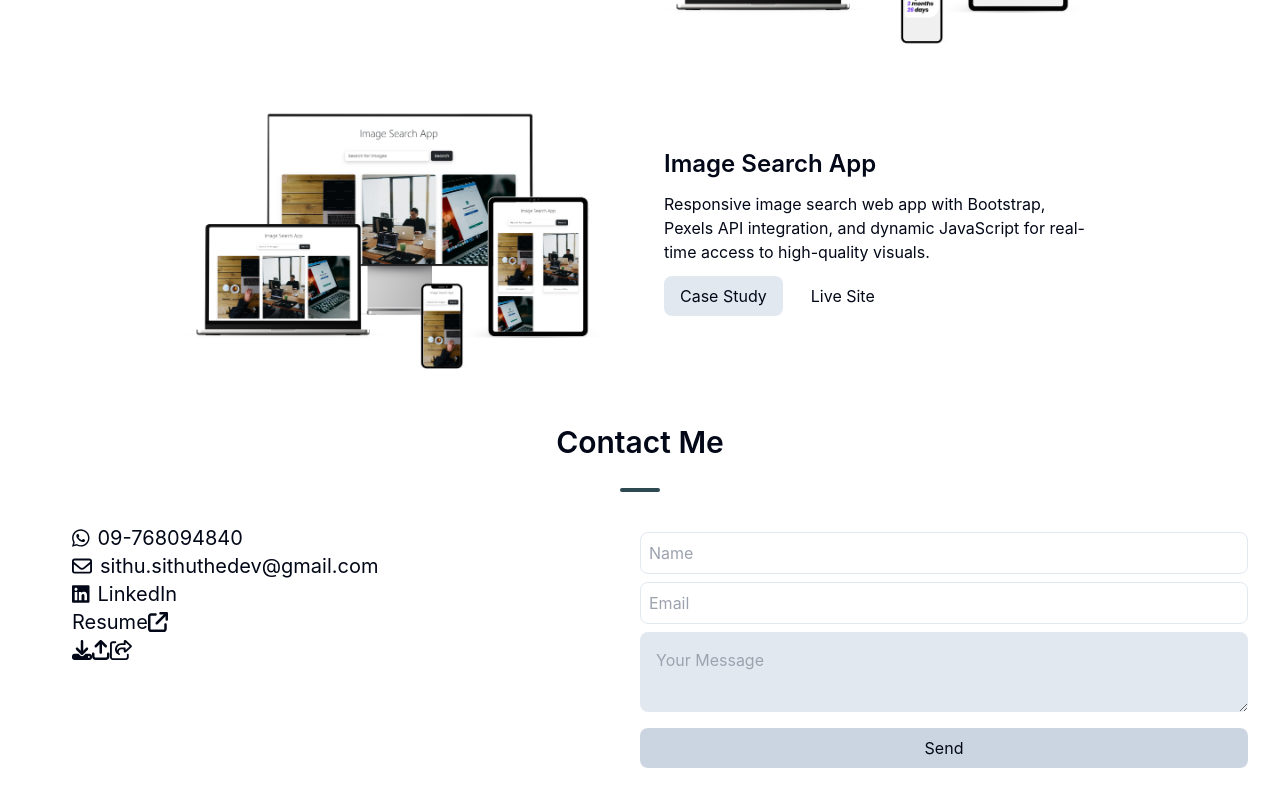
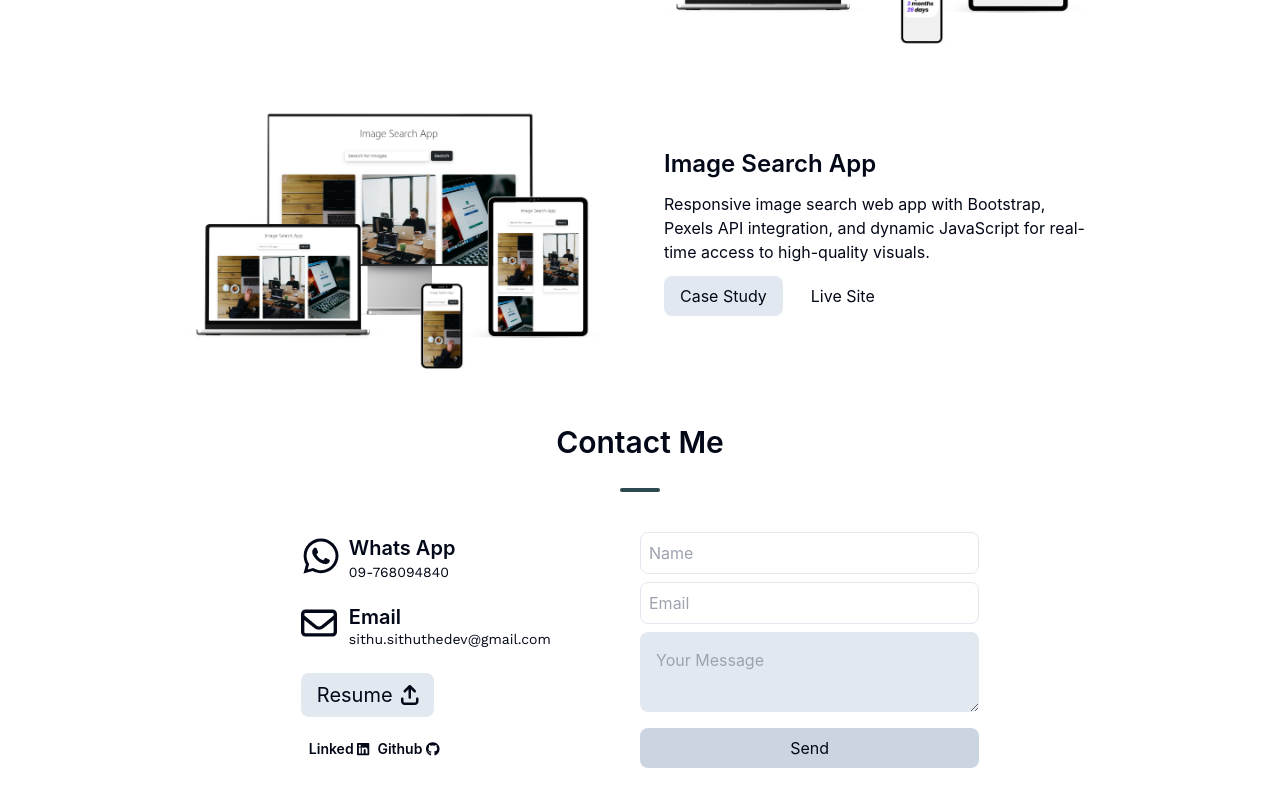
Before and after one commit to Sithu-Aung-Khant/Devfolio_01, a React (Vite) app: page / in a window 1280 px wide. Shown: the part 1914-2714 px from the top of the page. Built offline with nearby package versions, Linux system fonts and the light colour scheme.

Commit message:
Update contact and about me sections

```diff
--- a/src/components/contact/ContactMe.jsx
+++ b/src/components/contact/ContactMe.jsx
@@ -1,7 +1,11 @@
 import React, { useRef } from "react";
 import emailjs from "@emailjs/browser";
 import { FontAwesomeIcon } from "@fortawesome/react-fontawesome";
-import { faWhatsapp, faLinkedin } from "@fortawesome/free-brands-svg-icons";
+import {
+  faWhatsapp,
+  faLinkedin,
+  faGithub,
+} from "@fortawesome/free-brands-svg-icons";
 import {
   faEnvelope,
   faShareFromSquare,
@@ -49,45 +53,61 @@ const ContactMe = () => {
 
   return (
     <section id="contact_me">
-      <div className="container mx-auto my-8">
+      <div className="container mx-auto px-6 my-8 max-w-4xl">
         <div className="text-3xl font-semibold text-center">Contact Me</div>
         <div className="w-10 h-1 mt-3 md:mt-7 mx-auto bg-green rounded-full "></div>
-        <div className="md:flex mt-8">
-          <div className="md:w-1/2 text-xl md:  pl-10">
-            <div className="w-full">
-              <FontAwesomeIcon icon={faWhatsapp} />
-              <span className="pl-2">09-768094840</span>
+        <div className="md:flex mt-8 justify-center">
+          <div className="md:w-2/5 text-xl">
+            <div className="w-full flex items-center">
+              <div className="w-10 my-3">
+                <FontAwesomeIcon className="size-10" icon={faWhatsapp} />
               </div>
-            <div className="w-full">
-              <FontAwesomeIcon icon={faEnvelope} />
+              <div className="flex flex-col">
+                <div className="pl-2 text-md font-semibold">Whats App</div>
+                <div className="pl-2 text-sm font-text">09-768094840</div>
+              </div>
+            </div>
+            <div className="w-full flex items-center">
+              <div className="w-10 my-3">
+                <FontAwesomeIcon className="size-9" icon={faEnvelope} />
+              </div>
+              <div className="flex flex-col">
                 <a
                   href="https://mail.google.com/mail/?view=cm&fs=1&to=sithu.sithuthedev@gmail.com&su=Subject&body=Body%20Text"
                   target="_blank"
-                className="pl-2"
                 >
+                  <div className="pl-2 text-md font-semibold">Email</div>
+                  <div className="pl-2 text-sm font-text leading-4">
                     sithu.sithuthedev@gmail.com
+                  </div>
                 </a>
               </div>
-            <div className="w-full">
-              <FontAwesomeIcon icon={faLinkedin} />
+            </div>
+            <div className="flex py-4 items-center">
+              <button
+                className="bg-slate-200 px-4 py-2 rounded-lg dark:bg-green "
+                onClick={downloadResume}
+              >
+                Resume
+                <FontAwesomeIcon className="pl-2" icon={faArrowUpFromBracket} />
+              </button>
+            </div>
             <a
               href="https://www.linkedin.com/in/sithu-aung-khant-504ba91b5/"
-                className="pl-2 hover:underline"
+              className="pl-2 text-sm hover:underline font-semibold"
+              target="_blank"
             >
-                LinkedIn
+              Linked <FontAwesomeIcon icon={faLinkedin} />
+            </a>
+            <a
+              href="https://github.com/Sithu-Aung-Khant"
+              className="pl-2 text-sm font-semibold hover:underline"
+              target="_blank"
+            >
+              Github <FontAwesomeIcon icon={faGithub} />
             </a>
           </div>
-            <div className="w-full">
-              <button onClick={downloadResume}>
-                Resume
-                <FontAwesomeIcon icon={faArrowUpRightFromSquare} />
-              </button>
-            </div>
-            <FontAwesomeIcon icon={faDownload} />
-            <FontAwesomeIcon icon={faArrowUpFromBracket} />
-            <FontAwesomeIcon icon={faShareFromSquare} />
-          </div>
-          <div className="md:w-1/2">
+          <div className="md:w-2/5">
             <form ref={form} onSubmit={sendEmail}>
               <label htmlFor="user_name" className="hidden">
                 Name
--- a/src/components/main/AboutMe.jsx
+++ b/src/components/main/AboutMe.jsx
@@ -1,9 +1,6 @@
 const AboutMe = () => {
   return (
-    <section
-      id="aboutMe"
-      className="container-2xl mx-auto dark:bg-black dark:text-dim_white"
-    >
+    <section id="aboutMe" className="container-2xl mx-auto">
       <div className="p-4 lg:px-24 xl:px-40 2xl:px-72 ">
         <div className="About-me flex  items-center flex-col">
           <p className="text-3xl md:text-4xl font-bold">About me</p>
--- a/src/components/main/HeroSection.jsx
+++ b/src/components/main/HeroSection.jsx
@@ -3,7 +3,7 @@ import SocialIcons from "./Socials";
 const HeroSection = () => {
   return (
     <section id="hero">
-      <div className="container-2xl mx-auto lg:w-11/12 max-h-max md:pb-20 px-4 py-8 lg:px-32 lg:py-20 2xl:px-72">
+      <div className="container-2xl mx-auto lg:w-11/12 max-h-max md:pb-20 px-4 py-8 lg:px-32 lg:py-20 2xl:px-72 max-w-5xl">
         <div className="md:flex justify-center items-center lg:justify-between max-w-3xl">
           {/* BLOB IMAGE */}
           <div className="md:order-2">
```
Lines whose indentation alone changed are shown as unchanged.
